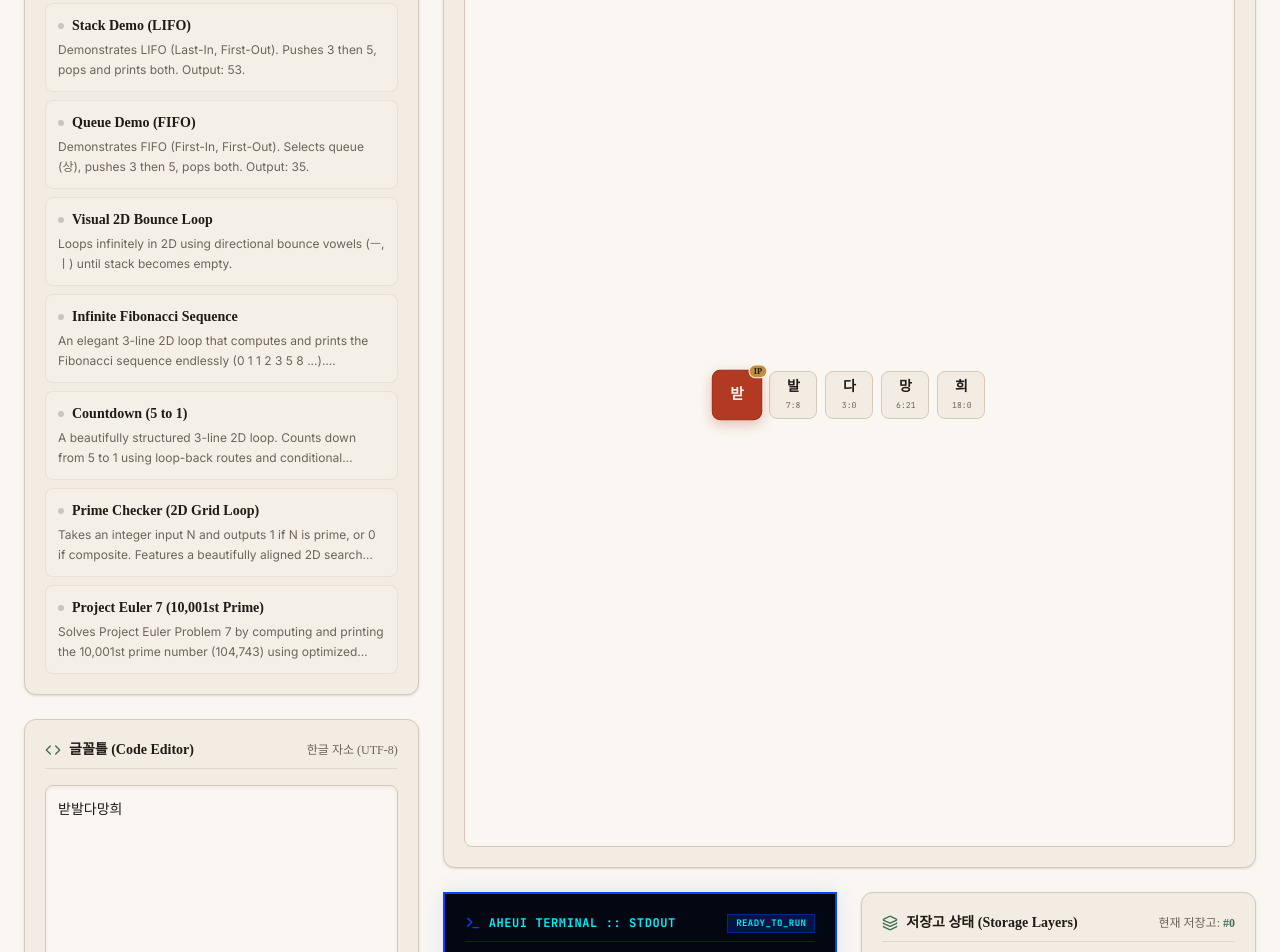
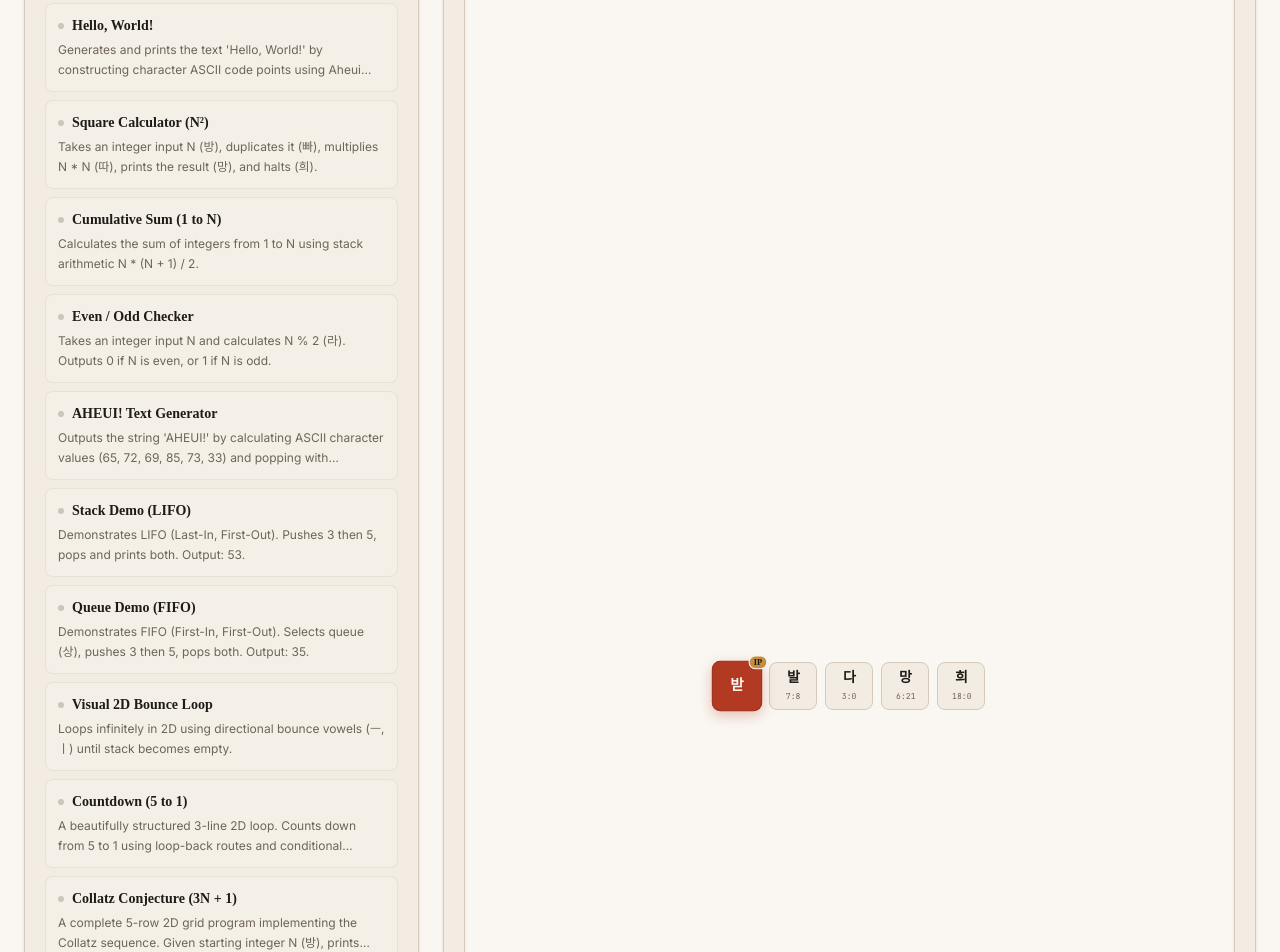
Before and after one commit to iannmiui-png/Aheuil-, a React (Vite) app: page / in a window 1280 px wide. Shown: the part 360-1312 px from the top of the page. Built offline with nearby package versions, Linux system fonts and the light colour scheme.

Commit message:
Add files via upload

```diff
--- a/src/App.tsx
+++ b/src/App.tsx
@@ -50,6 +50,34 @@ const PRESETS = [
     code: "밤발따망희"
   },
   {
+    name: "Hello, World!",
+    description: "Generates and prints the text 'Hello, World!' by constructing character ASCII code points using Aheui stack arithmetic and character output (맣).",
+    code: "밞밣따맣밞밞반다따반다맣밞밞받다따맣밞밞받다따맣밞밞받다따받다맣밤밞반다따맣밤밣따맣밞밞따밦다맣밞밞받다따받다맣밞밞받다따밦다맣밞밞받다따맣밞밞반다따박반나다맣밤밣따박반나다맣희"
+  },
+  {
+    name: "Square Calculator (N²)",
+    description: "Takes an integer input N (방), duplicates it (빠), multiplies N * N (따), prints the result (망), and halts (희).",
+    code: "방빠따망희",
+    defaultInput: "12"
+  },
+  {
+    name: "Cumulative Sum (1 to N)",
+    description: "Calculates the sum of integers from 1 to N using stack arithmetic N * (N + 1) / 2.",
+    code: "방빠박반나다따반나망희",
+    defaultInput: "100"
+  },
+  {
+    name: "Even / Odd Checker",
+    description: "Takes an integer input N and calculates N % 2 (라). Outputs 0 if N is even, or 1 if N is odd.",
+    code: "방반라망희",
+    defaultInput: "7"
+  },
+  {
+    name: "AHEUI! Text Generator",
+    description: "Outputs the string 'AHEUI!' by calculating ASCII character values (65, 72, 69, 85, 73, 33) and popping with character output (맣).",
+    code: "밞밠따반다맣밞밣따맣밞밠따밦다맣밞밞따밤다맣밞밣따박반나다맣밤밣따박반나다맣희"
+  },
+  {
     name: "Stack Demo (LIFO)",
     description: "Demonstrates LIFO (Last-In, First-Out). Pushes 3 then 5, pops and prints both. Output: 53.",
     code: "받발망망희"
@@ -65,14 +93,20 @@ const PRESETS = [
     code: "받발다망아\n배자차희어"
   },
   {
+    name: "Countdown (5 to 1)",
+    description: "A beautifully structured 3-line 2D loop. Counts down from 5 to 1 using loop-back routes and conditional branching (초) to gracefully halt (희) when the counter reaches 0.",
+    code: "우우어어어어어어어어어어어어어어어어\n발빠망삭밤밤따빠다맣사빠반반나타빠초\n                 희"
+  },
+  {
+    name: "Collatz Conjecture (3N + 1)",
+    description: "A complete 5-row 2D grid program implementing the Collatz sequence. Given starting integer N (방), prints each step (망) and computes N/2 if even or 3N+1 if odd using 2D direction routing (추, 초) until N reaches 1 and halts (희).",
+    code: "방빠망밤밣따맣빠박반나타추   아받따박반나다우\n            아빠반라초\n                아반나우\n 오어어어어어어어어어어 어어어어어어어어어어어\n            희 오어어어어어어어어어어어어어",
+    defaultInput: "7"
+  },
+  {
     name: "Infinite Fibonacci Sequence",
     description: "An elegant 3-line 2D loop that computes and prints the Fibonacci sequence endlessly (0 1 1 2 3 5 8 ...). Demonstrates memory copy (팍), multi-stack exchange, and horizontal wrap-around.",
     code: "바반반나우\n우어어어어\n카빠망삭밤밤따빠다맣사카팍다삭쓰사카"
-  },
-  {
-    name: "Countdown (5 to 1)",
-    description: "A beautifully structured 3-line 2D loop. Counts down from 5 to 1 using loop-back routes and conditional branching (초) to gracefully halt (희) when the counter reaches 0.",
-    code: "우우어어어어어어어어어어어어어어어어\n발빠망삭밤밤따빠다맣사빠반반나타빠초\n                 희"
   },
   {
     name: "Prime Checker (2D Grid Loop)",
```
